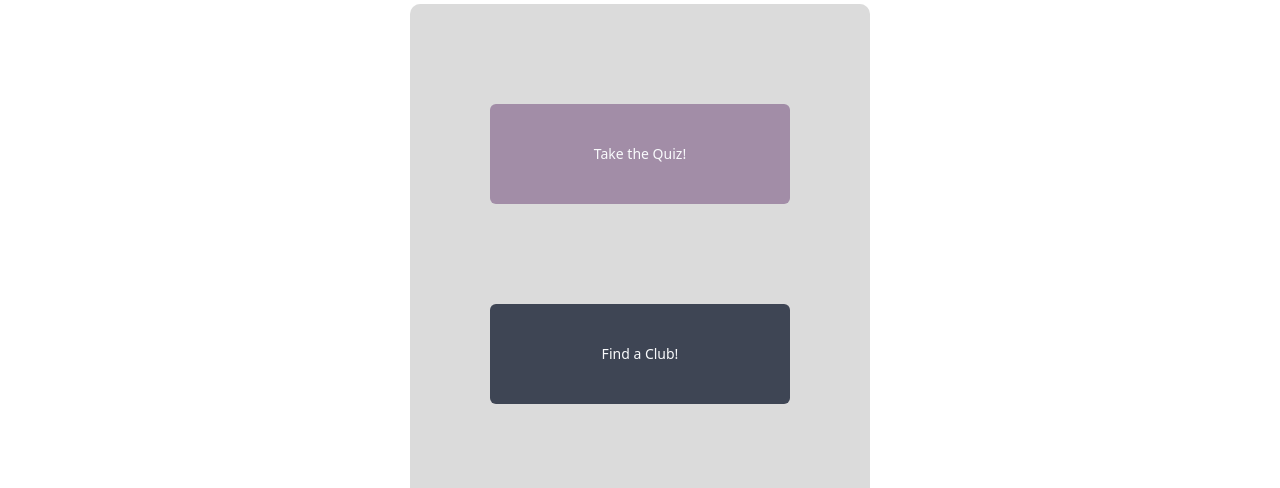
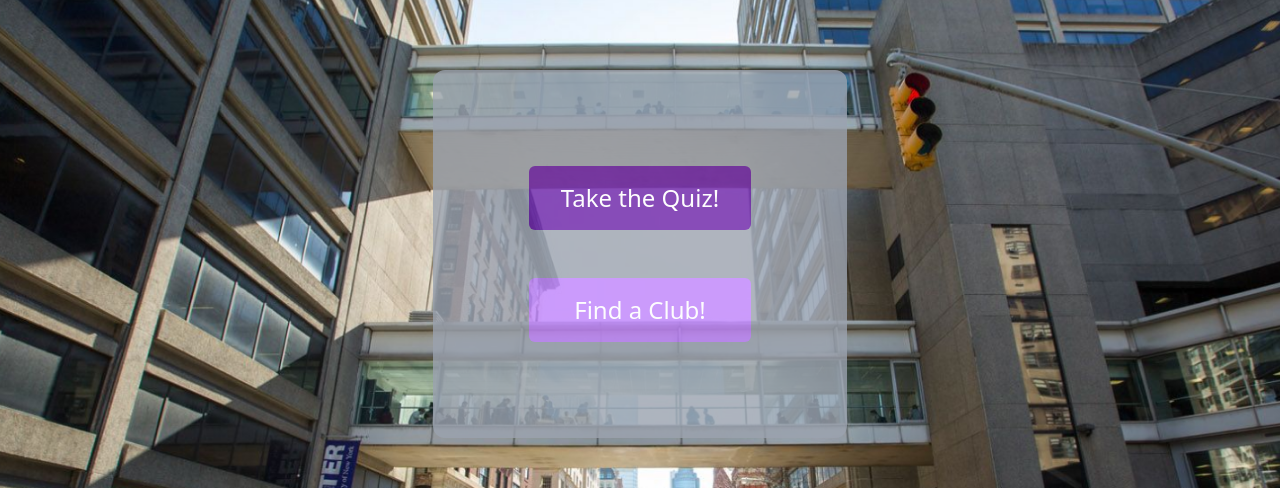
Before and after one commit to ShohruzE/ctphacks24, a Next.js app: page / in a window 1280 px wide. Shown: the part 250-738 px from the top of the page. Built offline with nearby package versions, Linux system fonts and the light colour scheme; no server answers.

Commit message:
Polish landing page

```diff
--- a/src/app/page.tsx
+++ b/src/app/page.tsx
@@ -1,42 +1,36 @@
+"use client";
+
 import Image from "next/image";
 import { Button } from "@/components/ui/button";
+import { useRouter } from "next/navigation";
 
 export default function LandingPage() {
+  const router = useRouter();
+
   return (
-    <div className="flex min-h-screen flex-col justify-center items-center">
-      <div
-        style={{
-          width: "460px",
-          height: "500px",
-          backgroundColor: "lightgray",
-          padding: 10,
-          borderRadius: "10px",
-          marginLeft: "45px",
-          marginRight: "45px",
-          marginBottom: "45px",
-          marginTop: "45px",
-          display: "flex",
-          flexDirection: "column",
-          opacity: "0.8",
-          justifyContent: "center",
-          alignItems: "center",
-        }}
-      >
-        <div style={{ marginBottom: "100px" }}>
+    <div
+      className="flex min-h-screen flex-col justify-center items-center"
+      style={{
+        backgroundImage: `url("/images/Hunter.png")`,
+        backgroundSize: "cover",
+        backgroundPosition: "center",
+      }}
+    >
+      <div className="bg-gray-400 flex flex-col justify-center items-center gap-12 p-24 rounded-xl opacity-80">
+        <div className="w-full">
           <Button
-            style={{
-              width: "300px",
-              height: "100px",
-              backgroundColor: "#8B7192",
-              opacity: "1.0",
-            }}
+            onClick={() => router.push("/create")}
+            className="bg-purple-800 text-white text-2xl py-8 px-8"
           >
             {" "}
             Take the Quiz!{" "}
           </Button>
         </div>
-        <div>
-          <Button style={{ width: "300px", height: "100px" }}>
+        <div className="w-full">
+          <Button
+            onClick={() => router.push("/clubDirectory")}
+            className="bg-purple-400 text-white text-2xl py-8 px-8 w-full"
+          >
             {" "}
             Find a Club!{" "}
           </Button>
--- a/src/components/GenerateClubs.tsx
+++ b/src/components/GenerateClubs.tsx
@@ -68,7 +68,7 @@ export default function GenerateClubs() {
     <div className="flex flex-col justify-center items-center">
       {Object.keys(clubsByType).map((type) => (
         <div key={type} className="py-16">
-          <div className="flex flex-row flex-wrap gap-8">
+          <div className="flex flex-row flex-wrap justify-center gap-8">
             {clubsByType[type].map((club, index) => (
               <Card
                 key={index}
```
Also changed, not shown: public/images/Hunter.png (renamed from Hunter.png).
